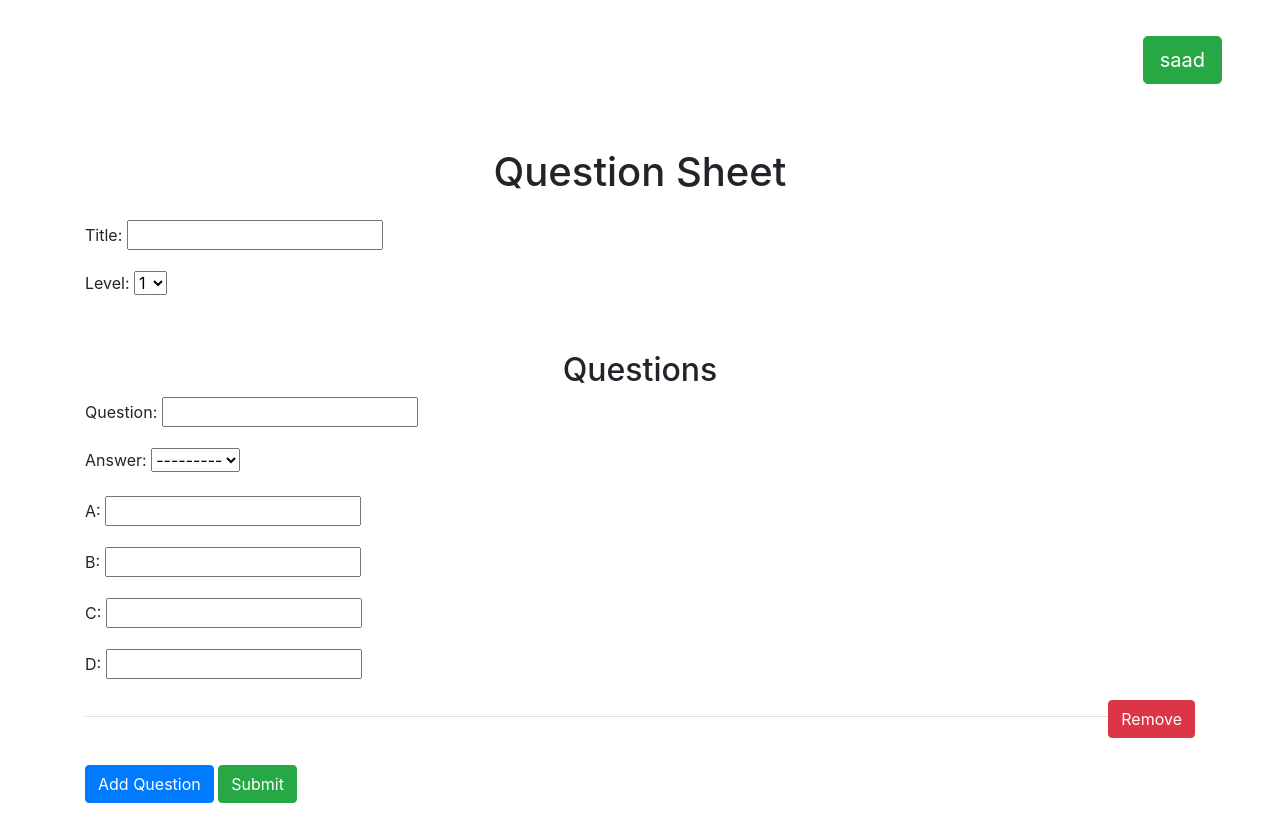
After one commit to Saadullahkhan3/Digital-ilm, a Django app: page /learn/create-question-sheet/ in a window 1280 px wide. The commit adds this page. Run offline with Django 5.2, Linux system fonts and the light colour scheme; a user stored in the database is signed in; some libraries are stand-ins or nearby versions.

Commit message:
Map different paths, create sheet, tutor home page, and a conditional nav bar

```diff
--- a/Digitalilm/learn/admin.py
+++ b/Digitalilm/learn/admin.py
@@ -16,3 +16,4 @@ class AdminStudent(admin.ModelAdmin):
 
 admin.site.register(QuestionSheet, AdminQuestionSheet)
 admin.site.register(Student, AdminStudent)
+admin.site.register(Question)
--- a/Digitalilm/learn/forms.py
+++ b/Digitalilm/learn/forms.py
@@ -1,7 +1,18 @@
 from django import forms
 from django.contrib.auth.models import User
 from django.contrib.auth.forms import UserCreationForm
-from .models import QuestionSheet
+from .models import QuestionSheet, Question
+
+class QuestionSheetForm(forms.ModelForm):
+    class Meta:
+        model = QuestionSheet
+        fields = ['title', 'level']
+
+class QuestionForm(forms.ModelForm):
+    class Meta:
+        model = Question
+        fields = ['question', 'answer', 'a', 'b', 'c', 'd']
+
 
 class TutorRegistrationForm(UserCreationForm):
     email = forms.EmailField()
--- /dev/null
+++ b/Digitalilm/learn/templates/create_question_sheet.html
@@ -0,0 +1,74 @@
+{% extends "layout.html" %}
+
+{% block title %}Quiz{% endblock %}
+
+{% block body %}
+<div class="container mt-5">
+    <form method="post">
+        {% csrf_token %}
+
+        <h1 class="text-center mb-4">Question Sheet</h1>
+
+        {{ question_sheet_form.as_p }}
+
+        <h2 class="mt-5 text-center">Questions</h2>
+        {{ formset.management_form }}  <!-- Management form required for formset -->
+
+        <div id="questions">
+            {% for form in formset %}
+                <div class="question-container border-bottom pb-3 mb-4">
+                    {{ form.as_p }}
+                    <button type="button" class="remove-question btn btn-danger float-right">Remove</button>
+                </div>
+            {% endfor %}
+            <div id="additional-questions"></div>
+        </div>
+
+        <button type="button" id="add-question" class="btn btn-primary mt-4">Add Question</button>
+        <button type="submit" class="btn btn-success mt-4">Submit</button>
+    </form>
+</div>
+{% endblock %}
+
+{% block script %}
+<script>
+    $(document).ready(function() {
+        var questionIndex = {{ formset.total_form_count }};
+
+        // Remove question event handler
+        $(document).on('click', '.remove-question', function() {
+            $(this).parent('.question-container').remove();
+            updateQuestionNumbers();
+        });
+
+        // Add question event handler
+        $('#add-question').click(function() {
+            $.ajax({
+                type: 'GET',
+                url: '{% url 'get_question_form' %}',
+                data: {'index': questionIndex},
+                success: function(data) {
+                    var html = `
+                        <div class="question-container border-bottom pb-3 mb-4">
+                            ${data.html}
+                            <button type="button" class="remove-question btn btn-danger float-right">Remove</button>
+                        </div>
+                    `;
+                    $('#additional-questions').append(html);
+                    questionIndex++;
+                    updateQuestionNumbers();
+                },
+                error: function(xhr, status, error) {
+                    console.error(xhr.responseText);
+                }
+            });
+        });
+
+        function updateQuestionNumbers() {
+            $('.question-container').each(function(index, element) {
+                $(element).find('h4').text('Question ' + (index + 1));
+            });
+        }
+    });
+</script>
+{% endblock %}
--- /dev/null
+++ b/Digitalilm/learn/templates/question_form.html
@@ -0,0 +1,3 @@
+
+{{ form.as_p }}
+<input type="hidden" name="question_sheet" value="{{ question_sheet_id }}">
--- a/Digitalilm/learn/templates/question_sheet.html
+++ b/Digitalilm/learn/templates/question_sheet.html
@@ -8,7 +8,7 @@
     <div class="container mt-5">
         <div class="card">
             <div class="card-body">
-                <h2 class="card-title">{{ sheet.title }}</h2>
+                <h2 class="card-title text-center">{{ sheet.title }}</h2>
                 <div class="form-group mb-3">
                     <label for="username" class="form-label">Username</label>
                     <input name="username" type="text" class="form-control" id="username" required>
@@ -16,7 +16,7 @@
                 <div class="quiz-container">
                     {% for question in questions %}
                         <div class="question-block mb-4">
-                            <h3>{{ question.question }}</h3>
+                            <h3 class="fw-light">{{ question.question }}</h3>
                             <div class="options">
                                 {% for option_key, option_value in question.options.items %}
                                     <div class="form-check mb-2">
--- a/Digitalilm/learn/urls.py
+++ b/Digitalilm/learn/urls.py
@@ -6,5 +6,12 @@ from . import views
 urlpatterns = [
     path('', views.home2 , name="home2"),
     path('<int:question_sheet_id>/', views.get_question_sheet_by_id, name="question_sheet_id"),
-    path('tutor/', views.RegisterTutor, name="register-tutor")
+    path('tutor/', views.RegisterTutor, name="register-tutor"),
+
+    path('create-question-sheet/', views.create_question_sheet2, name='create_question_sheet'),
+    path('get-question-form/', views.get_question_form, name='get_question_form'),
+
+    path('tutor-ok/', views.after_tutor_register, name="tutor-ok")
+
+
 ]
--- a/Digitalilm/learn/views.py
+++ b/Digitalilm/learn/views.py
@@ -1,18 +1,108 @@
-from django.shortcuts import render, redirect, get_object_or_404
 from .models import QuestionSheet, Question, Student
-# Create your views here.
-from .forms import TutorRegistrationForm
+from .forms import TutorRegistrationForm, QuestionSheetForm, QuestionForm
+
+from django.forms import modelformset_factory
+
+from django.shortcuts import render, redirect, get_object_or_404, get_list_or_404
 from django.urls import reverse
 from django.contrib.auth import login
+
+from django.contrib.auth.decorators import login_required
+
 from django.http import JsonResponse
+from django.template.loader import render_to_string
+
+from django.contrib.auth.models import User
+
+
+def modify_nav(request):
+    ok = 0
+    tutor_username = None
+    if request.user.is_authenticated:
+        ok = 1
+        tutor_username = request.user.username
+
+    return ok, tutor_username
+
+
+
+def get_question_form(request):
+    index = int(request.GET.get('index'))
+
+    form = QuestionForm(prefix=index)
+    data = {
+        'html': render_to_string('question_form.html', {'form': form}),
+        'order': index + 1,  # Return the order of the question
+        'id': f"question-{index}"  # Return a unique id for the question
+    }
+
+    return JsonResponse(data)
+
+@login_required
+def after_tutor_register(request):
+    ok, tutor_username = modify_nav(request)
+
+
+
+    tutor = get_object_or_404(User, id=request.user.id)
+
+    sheets = QuestionSheet.objects.filter(tutor=tutor.id)
+    if not sheets.exists():
+        # Handle the case where no sheets are found
+        pass
+
+
+    return render(request, 'tutor.html', {"tutor": tutor, "questions": sheets, "tutor_username": tutor_username, "ok": ok})
+
+
+
+@login_required
+def create_question_sheet2(request):
+    ok, tutor_username = modify_nav(request)
+
+    QuestionFormSet = modelformset_factory(Question, form=QuestionForm, extra=1)  # Dynamically handle multiple questions
+
+    if request.method == 'POST':
+        question_sheet_form = QuestionSheetForm(request.POST)
+        formset = QuestionFormSet(request.POST, queryset=Question.objects.none())
+
+        if question_sheet_form.is_valid() and formset.is_valid():
+            # Save QuestionSheet
+            question_sheet = question_sheet_form.save(commit=False)
+            question_sheet.tutor = request.user  # Assuming user is logged in as tutor
+            question_sheet.save()
+
+            # Save each question and link it to the question sheet
+            for form in formset:
+                question = form.save(commit=False)
+                question.question_sheet = question_sheet
+                question.save()
+            return redirect('question_sheet_id', question_sheet.id)
+    else:
+        question_sheet_form = QuestionSheetForm()
+        formset = QuestionFormSet(queryset=Question.objects.none())  # Empty formset
+
+    return render(request, 'create_question_sheet.html', {
+        'question_sheet_form': question_sheet_form,
+        'formset': formset,
+
+        "tutor_username": tutor_username, "ok": ok
+    })
+
+
 
 
 
 def home2(request):
+    ok, tutor_username = modify_nav(request)
     questions_sheet = QuestionSheet.objects.all()
-    return render(request, 'home2.html', {"questions": questions_sheet})
+    return render(request, 'home2.html', {"questions": questions_sheet, "tutor_username": tutor_username, "ok": ok})
+
 
 def RegisterTutor(request):
+    ok, tutor_username = modify_nav(request)
+
+
     if request.method == "POST":
         form = TutorRegistrationForm(request.POST)
         if form.is_valid():
@@ -23,26 +113,21 @@ def RegisterTutor(request):
             return redirect('home2')
     else:
         form = TutorRegistrationForm()
-    return render(request, 'registration/login.html', {"form": form})
-
-
+    return render(request, 'registration/login.html', {"form": form, "tutor_username": tutor_username, "ok": ok})
 
 
 def check_answers(request, db_answers, sheet):
     username = request.POST.get("username")
     score = 0
-    print("----------------------------------")
-    print(db_answers)
-    print("----------------------------------")
+
     for q_no in db_answers:
-        print(q_no)
         if db_answers[q_no] == request.POST.get(q_no):
-            print("SCORE UP")
             score += 1
 
     s = Student(name=username, score=score, attempted_sheet=sheet)
     s.save()
     return s
+
 
 def extract_question_with_id(sheet):
     raw_questions = sheet.all_questions()
@@ -54,9 +139,10 @@ def extract_question_with_id(sheet):
 
 
 def get_question_sheet_by_id(request, question_sheet_id):
-    # question_sheet = QuestionSheet.objects.get()
+    ok, tutor_username = modify_nav(request)
+
     question_sheet = get_object_or_404(QuestionSheet, id=question_sheet_id)
-    # return JsonResponse({"msg": "NO"})
+
     if request.method == "POST":
         answers = extract_question_with_id(question_sheet)
         checked = check_answers(request, answers, question_sheet)
@@ -68,11 +154,12 @@ def get_question_sheet_by_id(request, question_sheet_id):
         questions = [q.all() for q in raw_questions]
 
 
-    return render(request, 'question_sheet.html', {"questions": questions, "sheet": question_sheet})
-
+    return render(request, 'question_sheet.html', {"questions": questions, "sheet": question_sheet, "tutor_username": tutor_username, "ok": ok})
 
 
 def check_sheet(request, question_sheet_id):
+    ok, tutor_username = modify_nav(request)
+
     sheet = QuestionSheet.objects.get(id=question_sheet_id)
     if request.method == "POST":
             db_answers = extract_question_with_id(sheet)
@@ -89,7 +176,7 @@ def check_sheet(request, question_sheet_id):
             # student.save()
 
             # data = {"score": score, "user_id": user_id, "username": username, "template_id": template_id}
-            return render(request, "check.html", {"student": student})
+            return render(request, "check.html", {"student": student, "tutor_username": tutor_username, "ok": ok})
 
     else:
         raw_questions = sheet.all_questions()
--- a/Digitalilm/templates/layout.html
+++ b/Digitalilm/templates/layout.html
@@ -7,14 +7,41 @@
     <link href="https://cdn.jsdelivr.net/npm/bootstrap@5.3.3/dist/css/bootstrap.min.css" rel="stylesheet" integrity="sha384-QWTKZyjpPEjISv5WaRU9OFeRpok6YctnYmDr5pNlyT2bRjXh0JMhjY6hW+ALEwIH" crossorigin="anonymous">
     <script src="https://cdn.jsdelivr.net/npm/bootstrap@5.3.3/dist/js/bootstrap.bundle.min.js" integrity="sha384-YvpcrYf0tY3lHB60NNkmXc5s9fDVZLESaAA55NDzOxhy9GkcIdslK1eN7N6jIeHz" crossorigin="anonymous"></script>
     <link rel="stylesheet" href="https://cdnjs.cloudflare.com/ajax/libs/normalize/8.0.1/normalize.min.css" />
+    <script src="https://code.jquery.com/jquery-3.6.0.min.js" integrity="sha256-/xUj+3OJU5yExlq6GSYGSHk7tPXikynS7ogEvDej/m4=" crossorigin="anonymous"></script>
+    <link rel="stylesheet" href="https://maxcdn.bootstrapcdn.com/bootstrap/4.0.0/css/bootstrap.min.css">
     <title>{% block title %}MCQ's{% endblock %}</title>
     <style>
         body {
             padding: 20px;
         }
+
+        #additional-questions > div:not(:last-child) {
+            border-bottom: 2px solid #000;
+            padding-bottom: 20px;
+            margin-bottom: 20px;
+        }
+        nav {
+            width: 100%;
+            height: 80px;
+            padding: 20px 30px;
+            display: flex; /* Corrected here */
+            align-items: center;
+            justify-content: flex-end; /* Use 'flex-end' instead of 'right' */
+            {% comment %} background-color: #000; {% endcomment %}
+        }
     </style>
 </head>
 <body>
+    {% block nav %}
+    <nav>
+        {% if ok == 1 %}
+        <a href="{% url 'tutor-ok' %}" class="btn btn-success btn-lg mx-2">{{ tutor_username }}</a>
+    {% else %}
+        <a href="{% url 'register-tutor' %}" class="btn btn-primary btn-lg mx-2">Become Tutor</a>
+    {% endif %}
+    </nav>
+    {% endblock %}
     {% block body %}{% endblock %}
 </body>
+{% block script %}{% endblock %}
 </html>
```
Also changed, not shown: Digitalilm/Digitalilm/views.py (+7 -1 lines), Digitalilm/learn/models.py (+5 -13 lines), Digitalilm/learn/templates/tutor.html (added, +31 -0 lines), Digitalilm/templates/home.html (+8 -2 lines), Digitalilm/db.sqlite3, Digitalilm/learn/migrations/0009_alter_question_question_sheet_and_more.py (added), Digitalilm/templates/style.css (added).
